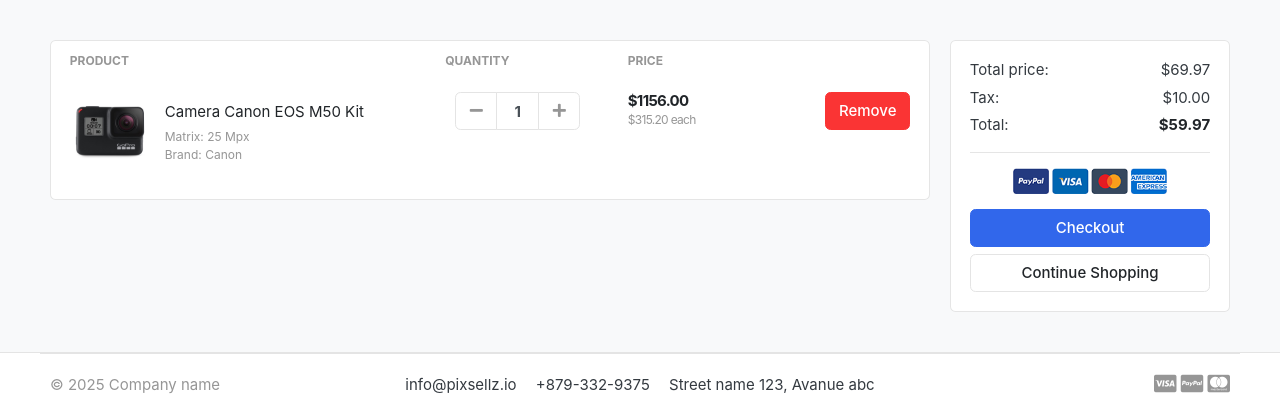
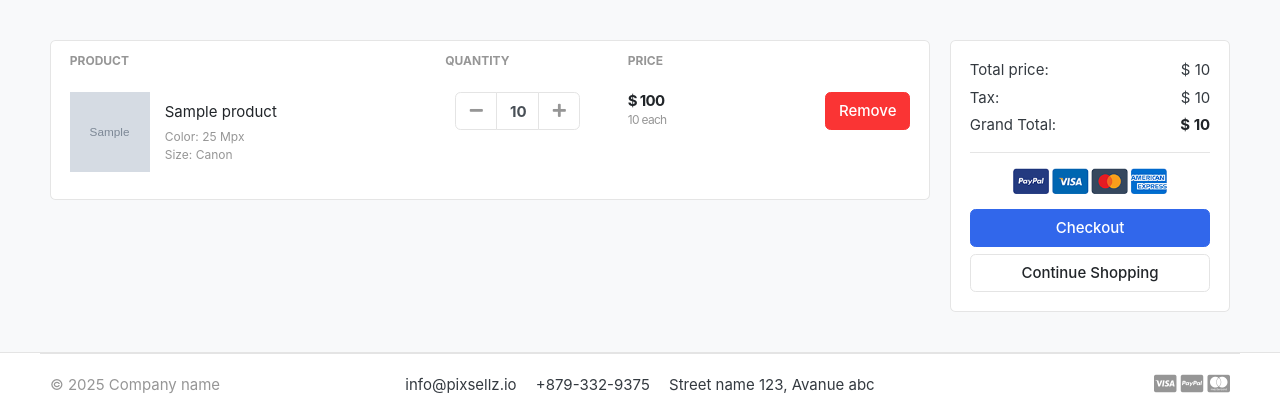
Before and after one commit to Harshit-py13/Kartify, a Django app: template templates/store/cart.html in a window 1280 px wide. Shown: the part 118-538 px from the top of the page. Run offline with Django 5.2, Linux system fonts and the light colour scheme; tables that the repository leaves empty hold one stand-in row (values such as "Sample post"); the template is opened without the code that fills it: values that come from a table or form of the project are taken from there, most other values are stand-ins (such as "Sample title", 1, 10 or a date in 2020); grey boxes marked "Sample" are stand-in pictures; some libraries are stand-ins or nearby versions; some web fonts are replaced.

Commit message:
Do add,remove,total cart functions

```diff
--- a/Kartify/settings.py
+++ b/Kartify/settings.py
@@ -66,6 +66,7 @@ TEMPLATES = [
                 'django.contrib.auth.context_processors.auth',
                 'django.contrib.messages.context_processors.messages',
                 'category.context_processors.menu_links',
+                'carts.context_processors.counter',
             ],
         },
     },
--- /dev/null
+++ b/carts/context_processors.py
@@ -0,0 +1,17 @@
+from carts.models import Cart, CartItem
+from carts.views import _cart_id
+
+
+def counter(request):
+    cart_count = 0
+    if 'admin' in request.path:
+        return {}
+    else:
+        try:
+            cart = Cart.objects.filter(cart_id=_cart_id(request))
+            cart_items = CartItem.objects.all().filter(cart=cart[:1])
+            for cart_item in cart_items:
+                cart_count += cart_item.quantity
+        except Cart.DoesNotExist:
+            cart_count = 0
+    return dict(cart_count=cart_count)
--- a/carts/models.py
+++ b/carts/models.py
@@ -18,5 +18,8 @@ class CartItem(models.Model):
     quantity = models.IntegerField()
     is_active = models.BooleanField(default=True)
 
+    def sub_total(self):
+        return self.product.price * self.quantity
+
     def __str__(self):
         return self.product
--- a/carts/urls.py
+++ b/carts/urls.py
@@ -5,4 +5,6 @@ from carts import views
 urlpatterns = [
     path('', views.cart, name='cart'),
     path('add_cart/<int:product_id>/', views.add_cart, name='add_cart'),
+    path('remove_cart/<int:product_id>/', views.remove_cart, name='remove_cart'),
+    path('remove_cart_item/<int:product_id>/', views.remove_cart_item, name='remove_cart_item'),
 ]
--- a/carts/views.py
+++ b/carts/views.py
@@ -1,5 +1,5 @@
 from django.http import HttpResponse
-from django.shortcuts import redirect, render
+from django.shortcuts import get_object_or_404, redirect, render
 from carts.models import Cart, CartItem
 from store.models import Product
 
@@ -32,9 +32,47 @@ def add_cart(request, product_id):
             cart = cart,
         )
         cart_item.save()
-    return HttpResponse(cart_item.product)
-    exit()
     return redirect('cart')
 
-def cart(request):
-    return render(request, 'store/cart.html')
+
+def remove_cart(request, product_id):
+    cart = Cart.objects.get(cart_id=_cart_id(request))
+    product = get_object_or_404(Product, id=product_id)
+    cart_item = CartItem.objects.get(product=product, cart=cart)
+    if cart_item.quantity > 1:
+        cart_item.quantity -= 1
+        cart_item.save()
+    else:
+        cart_item.delete()
+    return redirect('cart')
+
+
+def remove_cart_item(request, product_id):
+    cart = Cart.objects.get(cart_id=_cart_id(request))
+    product = get_object_or_404(Product, id=product_id)
+    cart_item = CartItem.objects.get(product=product, cart=cart)
+    cart_item.delete()
+    return redirect('cart')
+
+
+def cart(request, total=0, quantity=0, cart_items=None):
+    try:
+        cart = Cart.objects.get(cart_id=_cart_id(request))
+        cart_items = CartItem.objects.filter(cart=cart, is_active=True)
+        for cart_item in cart_items:
+            total += (cart_item.product.price * cart_item.quantity)
+            quantity += cart_item.quantity
+        tax = (2 * total)/100
+        grand_total = total + tax
+    except ObjectNotExists:
+        pass
+
+    context = {
+        'total' : total,
+        'quantity' : quantity,
+        'cart_items' : cart_items,
+        'tax' : tax,
+        'grand_total' : grand_total,
+    }
+
+    return render(request, 'store/cart.html', context)
--- a/store/views.py
+++ b/store/views.py
@@ -1,4 +1,6 @@
 from django.shortcuts import get_object_or_404, render
+from carts.models import CartItem
+from carts.views import _cart_id
 from category.models import Category
 from store.models import Product
 
@@ -26,10 +28,13 @@ def store(request, category_slug=None):
 def product_detail(request, category_slug, product_slug):
     try:
         single_product = Product.objects.get(category__slug=category_slug, slug=product_slug)
+        in_cart = CartItem.objects.filter(cart__cart_id=_cart_id(request), product=single_product).exists()
+
     except Exception as e:
         raise e
 
     context = {
         'single_product' : single_product,
+        'in_cart' : in_cart,
     }
     return render(request, 'store/product_detail.html', context)
--- a/templates/home.html
+++ b/templates/home.html
@@ -8,7 +8,7 @@
 <div class="container">
 
 <div class="intro-banner-wrap">
-	<img src="{% static 'images/banners/cover.jpg' %}" class="img-fluid rounded">
+	<img src="{% static 'images/banners/cover2.png' %}" class="img-fluid rounded">
 </div>
 
 </div> <!-- container //  -->
--- a/templates/includes/navbar.html
+++ b/templates/includes/navbar.html
@@ -68,9 +68,9 @@
 							<a href="./register.html"> Register</a>
 						</div>
 					</div>
-					<a href="./cart.html" class="widget-header pl-3 ml-3">
+					<a href="{% url 'cart' %}" class="widget-header pl-3 ml-3">
 						<div class="icon icon-sm rounded-circle border"><i class="fa fa-shopping-cart"></i></div>
-						<span class="badge badge-pill badge-danger notify">0</span>
+						<span class="badge badge-pill badge-danger notify">{{ cart_count }}</span>
 					</a>
 				</div> <!-- widgets-wrap.// -->
 			</div> <!-- col.// -->
--- a/templates/store/cart.html
+++ b/templates/store/cart.html
@@ -8,6 +8,14 @@
 <div class="container">
 
 <!-- ============================ COMPONENT 1 ================================= -->
+
+{% if not cart_items %}
+	<h2 class="text-center">Your Shopping Cart is Empty</h2>
+	<br>
+	<div class="text-center">
+		<a href="{% url 'store' %}" class="btn btn-primary">Continue Shopping</a>
+	</div>
+{% else %}
 
 <div class="row">
 	<aside class="col-lg-9">
@@ -22,13 +30,15 @@
 </tr>
 </thead>
 <tbody>
+
+{% for cart_item in cart_items %}
 <tr>
 	<td>
 		<figure class="itemside align-items-center">
-			<div class="aside"><img src="{% static './images/items/11.jpg' %}" class="img-sm"></div>
+			<div class="aside"><img src="{{ cart_item.product.images.url }}" class="img-sm"></div>
 			<figcaption class="info">
-				<a href="#" class="title text-dark">Camera Canon EOS M50 Kit</a>
-				<p class="text-muted small">Matrix: 25 Mpx <br> Brand: Canon</p>
+				<a href="{{ cart_item.product.get_url }}" class="title text-dark">{{ cart_item.product.product_name }}</a>
+				<p class="text-muted small">Color: 25 Mpx <br> Size: Canon</p>
 			</figcaption>
 		</figure>
 	</td>
@@ -37,25 +47,26 @@
 					<div class="col">
 						<div class="input-group input-spinner">
 							<div class="input-group-prepend">
-							<button class="btn btn-light" type="button" id="button-plus"> <i class="fa fa-minus"></i> </button>
+							<a href="{% url 'remove_cart' cart_item.product.id %}" class="btn btn-light" type="button" id="button-plus"> <i class="fa fa-minus"></i> </a>
 							</div>
-							<input type="text" class="form-control"  value="1">
+							<input type="text" class="form-control"  value="{{ cart_item.quantity }}">
 							<div class="input-group-append">
-							<button class="btn btn-light" type="button" id="button-minus"> <i class="fa fa-plus"></i> </button>
+							<a href="{% url 'add_cart' cart_item.product.id %}" class="btn btn-light" type="button" id="button-minus"> <i class="fa fa-plus"></i> </a>
 							</div>
 						</div> <!-- input-group.// -->
 					</div> <!-- col.// -->
 	</td>
 	<td>
 		<div class="price-wrap">
-			<var class="price">$1156.00</var>
-			<small class="text-muted"> $315.20 each </small>
+			<var class="price">$ {{ cart_item.sub_total }}</var>
+			<small class="text-muted"> {{ cart_item.product.price }} each </small>
 		</div> <!-- price-wrap .// -->
 	</td>
 	<td class="text-right">
-	<a href="" class="btn btn-danger"> Remove</a>
+	<a href="{% url 'remove_cart_item' cart_item.product.id %}" class="btn btn-danger"> Remove</a>
 	</td>
 </tr>
+{% endfor %}
 
 </tbody>
 </table>
@@ -68,22 +79,22 @@
 		<div class="card-body">
 			<dl class="dlist-align">
 			  <dt>Total price:</dt>
-			  <dd class="text-right">$69.97</dd>
+			  <dd class="text-right">$ {{ total }}</dd>
 			</dl>
 			<dl class="dlist-align">
 			  <dt>Tax:</dt>
-			  <dd class="text-right"> $10.00</dd>
+			  <dd class="text-right"> $ {{ tax }}</dd>
 			</dl>
 			<dl class="dlist-align">
-			  <dt>Total:</dt>
-			  <dd class="text-right text-dark b"><strong>$59.97</strong></dd>
+			  <dt>Grand Total:</dt>
+			  <dd class="text-right text-dark b"><strong>$ {{ grand_total }}</strong></dd>
 			</dl>
 			<hr>
 			<p class="text-center mb-3">
 				<img src="{% static './images/misc/payments.png' %}" height="26">
 			</p>
 			<a href="./place-order.html" class="btn btn-primary btn-block"> Checkout </a>
-			<a href="./store.html" class="btn btn-light btn-block">Continue Shopping</a>
+			<a href="{% url 'store' %}" class="btn btn-light btn-block">Continue Shopping</a>
 		</div> <!-- card-body.// -->
 		</div> <!-- card.// -->
 
@@ -92,6 +103,7 @@
 
 </div> <!-- row.// -->
 <!-- ============================ COMPONENT 1 END .// ================================= -->
+{% endif %}
 
 </div> <!-- container .//  -->
 </section>
--- a/templates/store/product_detail.html
+++ b/templates/store/product_detail.html
@@ -72,7 +72,12 @@
 	{% if single_product.stock <= 0 %}
 		<h5 class="text-danger">Out of Stock</h5>
 		{% else %}
+			{% if in_cart %}
+			<a href="#" class="btn  btn-success"> <span class="text">Add to cart</span> <i class="fas fa-check"></i>  </a>
+			<a href="{% url 'cart' %}" class="btn  btn-outline-primary"> <span class="text">View cart</span> <i class="fas fa-eye"></i>  </a>
+			{% else %}
 			<a href="{% url 'add_cart' single_product.id %}" class="btn  btn-primary"> <span class="text">Add to cart</span> <i class="fas fa-shopping-cart"></i>  </a>
+			{% endif %}
 		{% endif %}
 </article> <!-- product-info-aside .// -->
 		</main> <!-- col.// -->
--- a/templates/store/store.html
+++ b/templates/store/store.html
@@ -143,7 +143,7 @@
 						<span class="price">$ {{ product.price }}</span>
 					</div> <!-- price-wrap.// -->
 				</div>
-				<a href="#" class="btn btn-block btn-primary">Add to cart </a>
+				<a href="{{ product.get_url }}" class="btn btn-block btn-primary">View Details </a>
 			</figcaption>
 		</figure>
 	</div> <!-- col.// -->
```
Also changed, not shown: Kartify/static/images/banners/cover2.png (added), static/images/banners/cover2.png (added).
